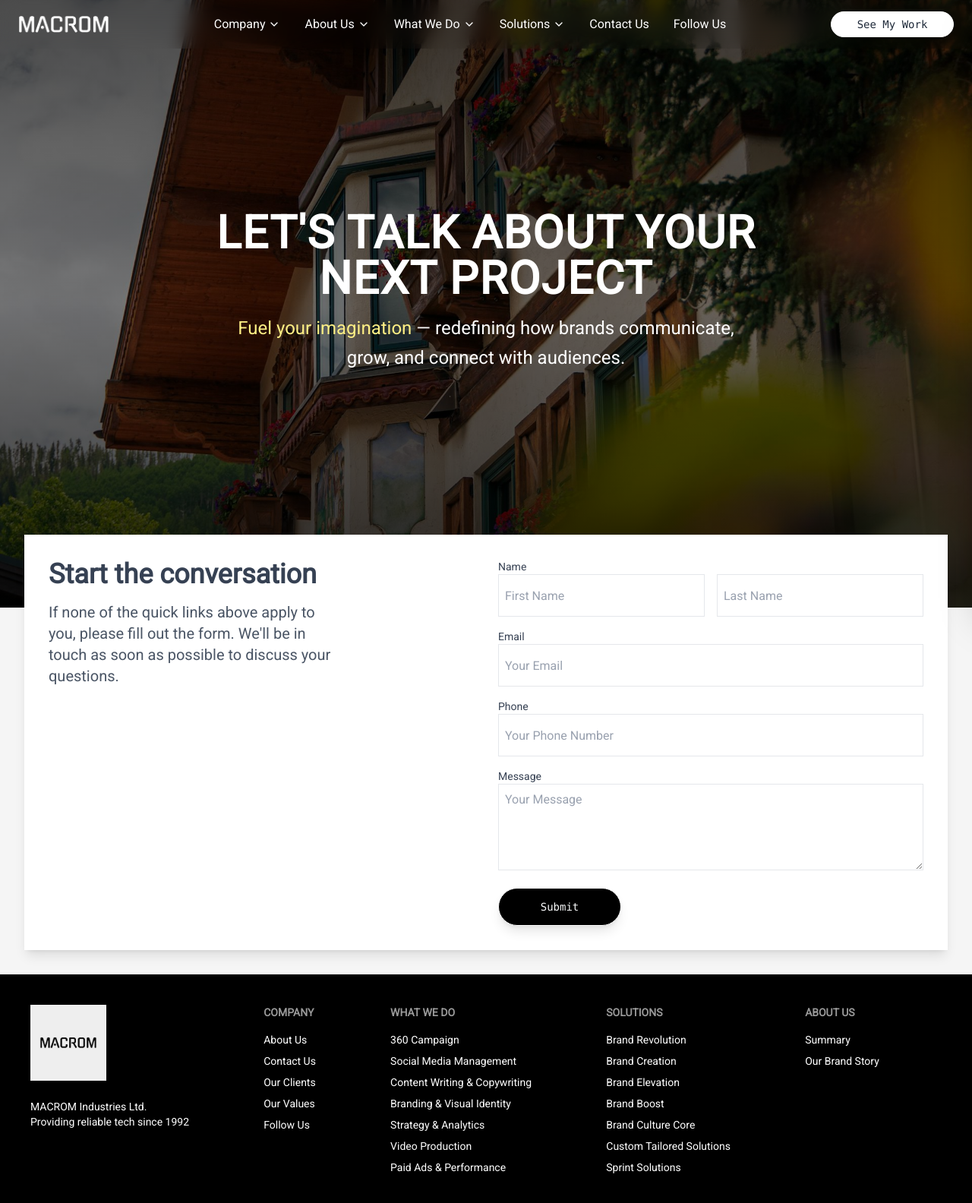
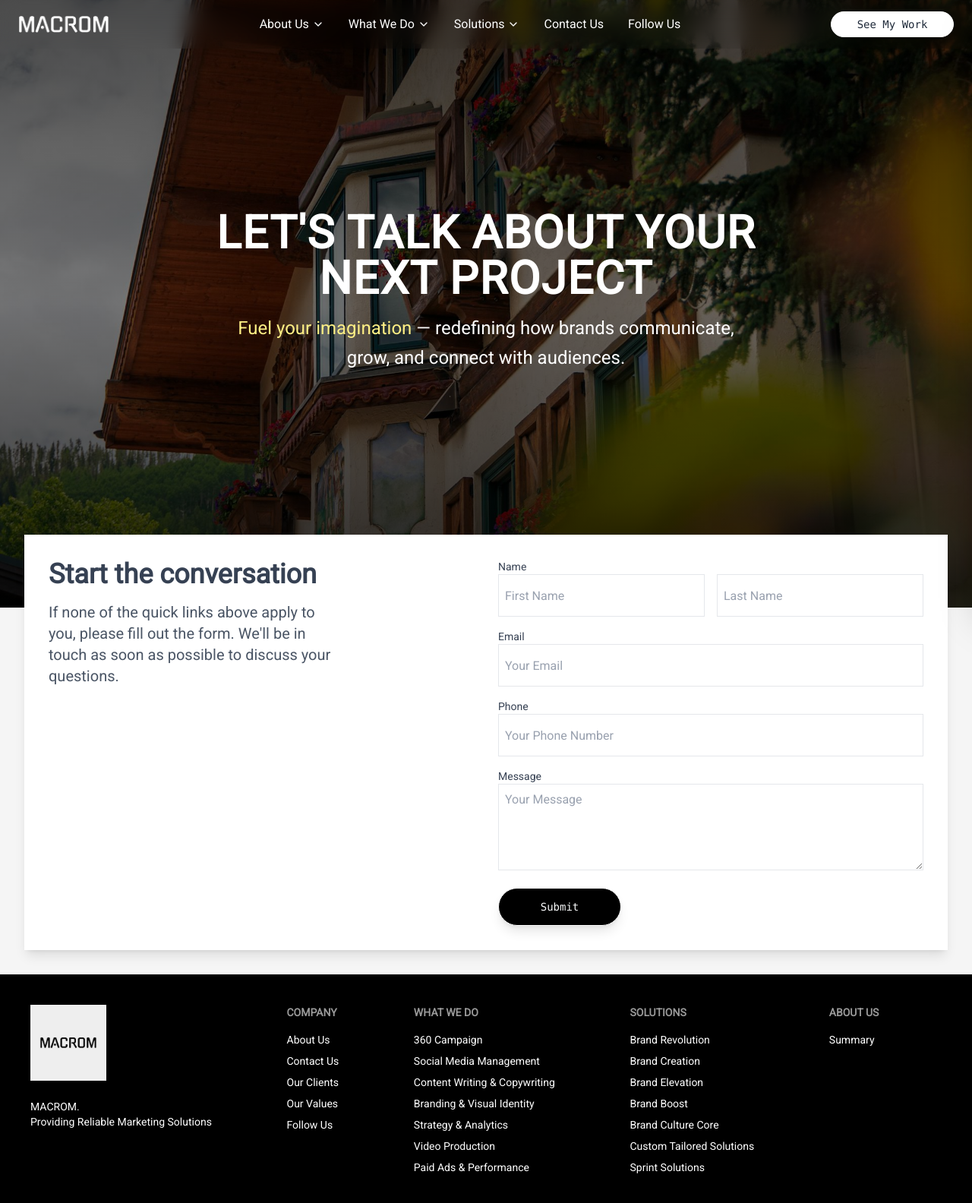
Before and after one commit to amadich/GPortfolio, a Next.js app: page /Contact in a window 1280 px wide. Shown: the top 1584 px of the page at 76% size. Built offline with nearby package versions, Linux system fonts and the light colour scheme.

Commit message:
GP-version:1.0.6

```diff
--- a/src/app/(pages)/Aboutus/Summary/components/ClientShowcase.tsx
+++ b/src/app/(pages)/Aboutus/Summary/components/ClientShowcase.tsx
@@ -67,22 +67,23 @@ export default function ClientShowcase() {
           </p>
         </div>
 
-        <div className="md:flex  grid-cols-2 md:grid-cols-3 lg:grid-cols-6 gap-8 justify-center justify-items-center">
+  <div className="grid grid-cols-1 sm:grid-cols-2 md:grid-cols-3 lg:flex gap-6 sm:gap-8 justify-center flex-wrap">
+
 
           {clients.map((client, index) => (
             <div
               key={index}
               ref={el => { logosRef.current[index] = el; }}
-              className="bg-gray-100 p-8 rounded-xl flex flex-col items-center justify-center aspect-square"
+              className="bg-gray-100 p-6 sm:p-8 rounded-xl flex flex-col items-center justify-center w-full max-w-xs"
             >
               {client.logo ? (
-                <Image src={client.logo} alt={client.name} className="w-24 h-24 mb-4" />
+                <Image src={client.logo} alt={client.name} width={96} height={96} className="mb-4 object-contain" />
               ) : (
-                <div className="bg-gray-300 rounded-full w-16 h-16 flex items-center justify-center mb-4">
-                  <span className="text-2xl font-bold text-black">{index + 1}</span>
+                <div className="bg-gray-300 rounded-full w-14 h-14 flex items-center justify-center mb-4">
+                  <span className="text-xl font-bold text-black">{index + 1}</span>
                 </div>
               )}
-              <h3 className="text-lg font-bold text-center text-black">{client.name}</h3>
+              <h3 className="text-base sm:text-lg font-bold text-center text-black break-words">{client.name}</h3>
               <p className="text-gray-800 text-sm">{client.industry}</p>
             </div>
           ))}
--- a/src/components/BurgerMenuHeader.tsx
+++ b/src/components/BurgerMenuHeader.tsx
@@ -86,7 +86,7 @@ export default function BurgerMenuHeader({ isOpen, closeMenu, scrolled }: Burger
         {/* Menu Content */}
         <div className="flex-1 overflow-y-auto p-6 space-y-4">
           {/* Company Dropdown */}
-          <div className="border-b border-gray-200 pb-4">
+          {/* <div className="border-b border-gray-200 pb-4">
             <div
               className="flex justify-between items-center cursor-pointer"
               onClick={() => toggleDropdown("companyMenu")}
@@ -104,7 +104,7 @@ export default function BurgerMenuHeader({ isOpen, closeMenu, scrolled }: Burger
                 </Link>
               </div>
             )}
-          </div>
+          </div> */}
 
           {/* About Us Dropdown */}
           <div className="border-b border-gray-200 pb-4">
--- a/src/components/Footer.tsx
+++ b/src/components/Footer.tsx
@@ -8,9 +8,9 @@ export default function Footer() {
             <aside>
                 <Image src={LogoCompany} width={100} alt="Company Logo" className="mb-4" />
                 <p>
-                    MACROM Industries Ltd.
+                    MACROM.
                     <br />
-                    Providing reliable tech since 1992
+                    Providing Reliable Marketing Solutions
                 </p>
             </aside>
             <nav>
@@ -19,7 +19,7 @@ export default function Footer() {
                 <Link href="/Contact" className="link link-hover">Contact Us</Link>
                 <Link href="/Aboutus/Summary#Aboutusclients" className="link link-hover">Our Clients</Link>
                 <Link href="/Aboutus/Summary#Aboutusvalues" className="link link-hover">Our Values</Link>
-                <Link href="#followUs" className="link link-hover">Follow Us</Link>
+                <Link href="/Followus" className="link link-hover">Follow Us</Link>
             </nav>
             <nav>
                 <h6 className="footer-title">What We Do</h6>
@@ -44,7 +44,7 @@ export default function Footer() {
             <nav>
                 <h6 className="footer-title">About Us</h6>
                 <Link href="/Aboutus/Summary" className="link link-hover">Summary</Link>
-                <Link href="#brandStory" className="link link-hover">Our Brand Story</Link>
+                {/* <Link href="#brandStory" className="link link-hover">Our Brand Story</Link> */}
             </nav>
         </footer>
     );
--- a/src/components/Header.tsx
+++ b/src/components/Header.tsx
@@ -151,7 +151,7 @@ export default function Header() {
         {/* Desktop Navigation - Hidden on mobile */}
         <nav className="hidden lg:flex space-x-8 relative z-50">
           {/* Company Dropdown */}
-          <div
+          {/* <div
             className="relative"
             onMouseEnter={() => handleEnter("companyMenu")}
             onMouseLeave={() => handleLeave("companyMenu")}
@@ -182,7 +182,7 @@ export default function Header() {
                 <p className="text-sm text-gray-300 mt-1">Our story and values</p>
               </Link>
             </div>
-          </div>
+          </div> */}
 
           {/* About Us Dropdown */}
           <div
```
